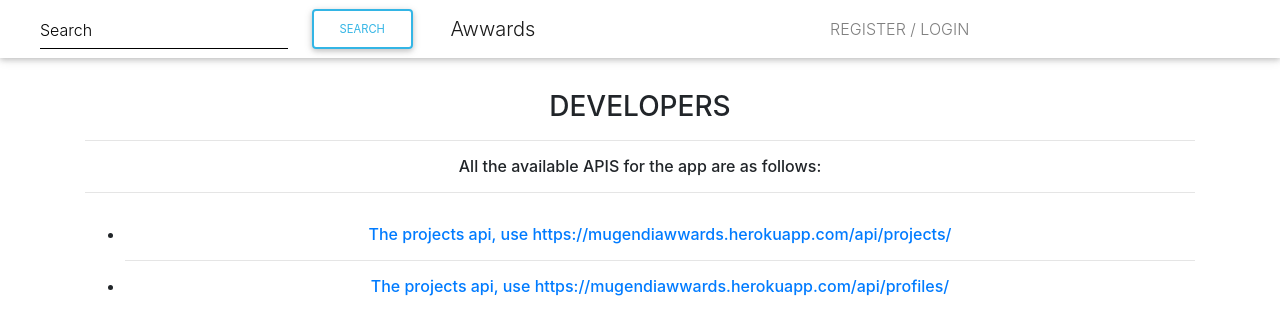
After one commit to mugendinjue/awwwards, a Django app: page /developers/ in a window 1280 px wide. The commit adds this page. Shown: the top 335 px of the page. Run offline with Django 3.2, Linux system fonts and the light colour scheme; some libraries are stand-ins or nearby versions.

Commit message:
add a davelopers section

```diff
--- /dev/null
+++ b/award/templates/main/developers.html
@@ -0,0 +1,47 @@
+{% extends 'main/base.html' %}
+{% load static %}
+
+{% block content %}
+{{block.super}}
+<style>
+  li {
+    text-decoration: none;
+  }
+
+  #profile_api_pic {
+    display: none;
+  }
+
+  #project_api_pic {
+    display: none;
+  }
+</style>
+<script src="https://code.jquery.com/jquery-3.4.1.min.js"
+  integrity="sha256-CSXorXvZcTkaix6Yvo6HppcZGetbYMGWSFlBw8HfCJo=" crossorigin="anonymous"></script>
+<script src="{% static 'js/developer.js' %}"></script>
+
+<div class="container">
+  <h3 class="text-center mt-3 pt-3">
+    DEVELOPERS
+  </h3>
+  <hr>
+  <h6 class="text-center">
+    All the available APIS for the app are as follows:
+    <hr>
+    <ul class="mt-3 pt-3">
+      <li id="project_api">
+        <a href="#">The projects api, use https://mugendiawwards.herokuapp.com/api/projects/</a>
+        <img src="{% static 'img/project.png' %}" alt="project.png" id="project_api_pic" class="card-img-top">
+      </li>
+      <hr>
+      <li id="profile_api">
+        <a href="#">The projects api, use https://mugendiawwards.herokuapp.com/api/profiles/</a>
+        <img src="{% static 'img/profile.png' %}" alt="profile.png" id="profile_api_pic" class="card-img-top">
+      </li>
+    </ul>
+
+  </h6>
+</div>
+
+
+{% endblock %}
--- a/award/templates/main/navbar.html
+++ b/award/templates/main/navbar.html
@@ -1,4 +1,3 @@
-
 <nav class="navbar navbar-expand-lg navbar-light">
   <form class="form-inline ml-2 pl-2" action="{% url 'search' %}">
     <div class="md-form my-0">
@@ -14,26 +13,27 @@
   <div class="collapse navbar-collapse" id="navbarText">
     <ul class="navbar-nav mr-auto">
     </ul>
-      <div class="pr-3 mr-auto " data-toggle="modal" data-target="#login">
-        <a href="#">
-          <span class="navbar-text dark-text" >
-            REGISTER / LOGIN
+
+    {% if user.is_authenticated %}
+    <div class="mr-auto">
+      <a href="{% url 'submissions' %}">
+        <span class="navbar-text dark-text">
+          SUBMIT YOUR SITE!
         </span>
       </a>
     </div>
     <div class="mr-auto">
-        <a href="{% url 'submissions' %}">
-          <span class="navbar-text dark-text" >
-            SUBMIT YOUR SITE!
+      <a href="{% url 'developers' %}">
+        <span class="navbar-text dark-text">
+          DEVELOPERS
         </span>
       </a>
     </div>
-      {% if user.is_authenticated %}
     <ul>
       <li class="dropdown">
         <a href="#" class="dropdown-toggle btn btn-default" data-toggle="dropdown" role="button" aria-expanded="false">
           <p>{{user.username}}</p>
-          <img src="{{ user.profile.profile_pic.url }}" alt="" style="border-radius: 50%;" height="25" width="25" >
+          <img src="{{ user.profile.profile_pic.url }}" alt="" style="border-radius: 50%;" height="25" width="25">
           <span class="caret"></span>
         </a>
         <ul class="dropdown-menu" role="menu">
@@ -52,6 +52,15 @@
         </ul>
       </li>
     </ul>
+    {% else %}
+    <div class="pr-3 mr-auto " data-toggle="modal" data-target="#login">
+      <a href="#">
+        <span class="navbar-text dark-text">
+          REGISTER / LOGIN
+        </span>
+      </a>
+    </div>
+
     {% endif %}
   </div>
   </div>
--- a/award/urls.py
+++ b/award/urls.py
@@ -3,7 +3,7 @@ from . import views as main_views
 from django.conf import settings
 from django.conf.urls.static import static
 from django.contrib.auth import views as auth_views
-
+from rest_framework.authtoken import models
 
 urlpatterns = [
   path('',main_views.home,name='home'),
@@ -16,7 +16,9 @@ urlpatterns = [
   re_path(r'^vote/(?P<project_id>\d+)$',main_views.vote, name='vote'),
   re_path(r'^rating/data/(?P<project_id>\d+)$',main_views.rate,name='rate'),
   re_path(r'^search/$',main_views.search,name='search'),
-  re_path(r'^api/projects/$', main_views.ProjectList.as_view())
+  re_path(r'^api/projects/$', main_views.ProjectList.as_view()),
+  re_path(r'^api/profiles/$', main_views.ProfileList.as_view()),
+  path('developers/',main_views.developers, name='developers'),
 ]
 
 if settings.DEBUG:
--- a/award/views.py
+++ b/award/views.py
@@ -7,7 +7,7 @@ from django.http import JsonResponse
 from django.contrib.auth.models import User
 from rest_framework.response import Response
 from rest_framework.views import APIView
-from .serializer import ProjectSerializer
+from .serializer import ProjectSerializer,ProfileSerializer
 from rest_framework import status
 
 
@@ -38,7 +38,8 @@ def home(request):
     for point in project_points:
       arr.append(point.vote_average)
       avg = sum(arr)/len(arr)
-      top.append(avg)
+    top.append(avg)
+
   show_top = (max(top))
 
 
@@ -50,6 +51,26 @@ def home(request):
       avg = sum(arr)/len(arr)
       if avg == show_top:
         tt = point.id
+
+  the_sod = []
+  for project in projects:
+    project_points = Rating.objects.filter(project_id = project.id).all()
+    arr = []
+    for point in project_points:
+      arr.append(point.vote_average)
+      avg = sum(arr)/len(arr)
+      if avg >= 7 :
+        sod = point.id
+        the_sod.append(sod)
+
+
+  site_of_day = []
+  for i in the_sod:
+    sod_projects = Rating.objects.filter(id = i)
+    for sooood in sod_projects:
+        site_of_day.append(Project.objects.filter(id = sooood.project_id))
+
+  print(site_of_day)
 
   the_project = Rating.objects.get(id = tt)
   get_projects = Rating.objects.filter(project_id = the_project.project_id).all()
@@ -73,7 +94,7 @@ def home(request):
   for de in get_projects:
     content.append(de.content)
   content_avg = sum(content)/len(content)
-
+  print(site_of_day)
   context = {
     'reg_form':reg_form,
     'projects':projects,
@@ -82,7 +103,8 @@ def home(request):
     'design_avg':str(design_avg),
     'userbility_avg':str(userbility_avg),
     'creativity_avg':str(creativity_avg),
-    'content_avg':str(content_avg)
+    'content_avg':str(content_avg),
+    'site_of_day':site_of_day,
 
   }
   return render(request,'main/home.html',context)
@@ -92,9 +114,13 @@ class ProjectList(APIView):
   def get(self, request, format=None):
     all_projects = Project.objects.all()
     serializers = ProjectSerializer(all_projects, many=True)
-    return Response(serializers.data)
+    return JsonResponse(serializers.data,safe=False)
 
-
+class ProfileList(APIView):
+  def get(self,request,format=None):
+    all_profiles = Profile.objects.all()
+    serializers = ProfileSerializer(all_profiles,many=True)
+    return JsonResponse(serializers.data,safe=False)
 
 @login_required
 def submit(request):
@@ -130,7 +156,11 @@ def profile(request):
   context = {
     'projects':projects
   }
-  return render(request,'auth/profile.html',context)
+  return render(request,'main/profile.html',context)
+
+
+def developers(request):
+  return render(request,'main/developers.html')
 
 
 @login_required
@@ -170,7 +200,7 @@ def rate(request,project_id):
   avg = Rating.user_average(design,usability,creativity,content)
   rater  = Rating.objects.filter(user_id = user.id,project_id = project.id).first()
   if rater is not None:
-    old_rating = Rating.objects.filter(user_id = user.id).first()
+    old_rating = Rating.objects.filter(user_id = user.id).all()
     old_rating.delete()
     rating = Rating(project = project,user = user,design = design,usability = usability,creativity = creativity,content = content,vote_average = avg)
     rating.save()
--- /dev/null
+++ b/static/js/developer.js
@@ -0,0 +1,10 @@
+console.log("ready")
+$(document).ready(function(){
+  console.log("iiiiinnn")
+  $('#project_api').click(function(){
+    $('#project_api_pic').slideToggle('slow')
+  })
+  $('#profile_api').click(function(){
+    $('#profile_api_pic').slideToggle('slow')
+  })
+})
```
Also changed, not shown: award/serializer.py (+42 -2 lines), award/templates/main/base.html (+10 -6 lines), award/templates/main/home.html (+10 -13 lines), media/uploads/Screenshot_from_2019-10-24_09-22-53.png (added), static/img/profile.png (added), static/img/project.png (added). Lines whose indentation alone changed are shown as unchanged.
